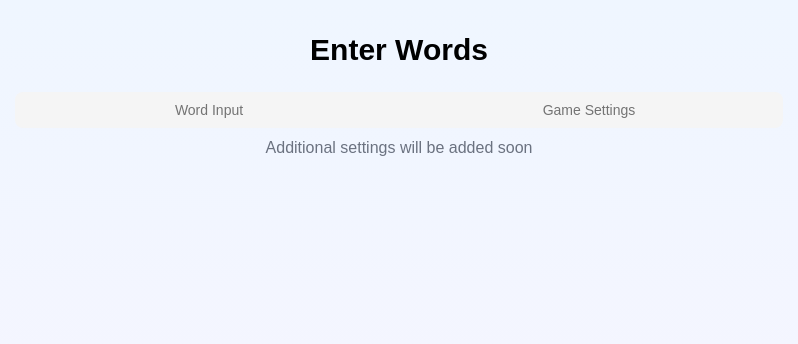
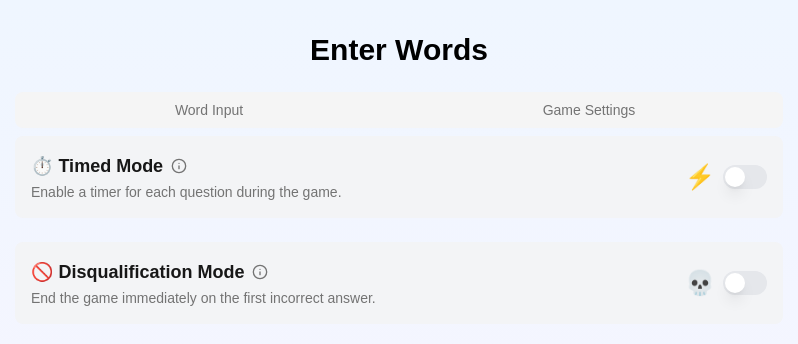
Before and after one commit to Daniel-Nashnaz/lingo-match, a Next.js app: page /input-words in a window 1280 px wide. Both pictures are taken after a click on the tab "Game Settings". Shown: the top 344 px of the page, without its empty margins (241-1039 px from the left). Built offline with nearby package versions, Linux system fonts and the light colour scheme.

Commit message:
[WIP] add Manages the game settings.

```diff
--- a/src/app/input-words/page.tsx
+++ b/src/app/input-words/page.tsx
@@ -17,6 +17,7 @@ import {
   NUM_OF_PAIRS,
   DURATION_SUCCSS,
 } from "@/lib/utils/constants";
+import SettingsTab from "@/components/game/settingsTab";
 /*
 const INITIAL_WORD_PAIRS: WordPair[] = [
   { id: uuidv4(), wordKnown: "חתול", wordLearn: "cat" },
@@ -104,7 +105,7 @@ export default function InputPage() {
   const startGame = () => {
     if (wordPairs.length < NUM_OF_PAIRS) {
       toast.error(`Please add at least ${NUM_OF_PAIRS} word pairs`, {
-        autoClose: DURATION_ERROR
+        autoClose: DURATION_ERROR,
       });
       return;
     }
@@ -125,7 +126,9 @@ export default function InputPage() {
     <div className="min-h-screen bg-gradient-to-b from-blue-50 to-purple-50 py-8 px-4">
       <ToastConfig />
       <div className="w-full max-w-3xl mx-auto">
-        <h2 className="text-3xl font-bold mb-6 text-center text-black">Enter Words</h2>
+        <h2 className="text-3xl font-bold mb-6 text-center text-black">
+          Enter Words
+        </h2>
         <Tabs defaultValue="wordInput" className="w-full">
           <TabsList className="grid w-full grid-cols-2">
             <TabsTrigger value="wordInput">Word Input</TabsTrigger>
@@ -211,9 +214,7 @@ export default function InputPage() {
             </div>
           </TabsContent>
           <TabsContent value="settings">
-            <p className="text-center text-gray-500">
-              Additional settings will be added soon
-            </p>
+            <SettingsTab />
           </TabsContent>
         </Tabs>
       </div>
--- /dev/null
+++ b/src/components/game/popoverInfo.tsx
@@ -0,0 +1,40 @@
+import React from "react";
+import { Button } from "@/components/ui/button";
+import {
+  Popover,
+  PopoverContent,
+  PopoverTrigger,
+} from "@/components/ui/popover";
+import { Info } from "lucide-react";
+
+interface PopoverInfoProps {
+  description: string;
+  details: string;
+  isOpen: boolean;
+  onOpenChange: (open: boolean) => void;
+}
+
+const PopoverInfo: React.FC<PopoverInfoProps> = ({
+  description,
+  details,
+  isOpen,
+  onOpenChange,
+}) => {
+  return (
+    <Popover open={isOpen} onOpenChange={onOpenChange}>
+      <PopoverTrigger asChild>
+        <Button variant="ghost" className="p-0 h-auto">
+          <Info className="h-4 w-4 text-muted-foreground" />
+        </Button>
+      </PopoverTrigger>
+      <PopoverContent className="w-80">
+        <p className="text-sm font-medium mb-2">{description}</p>
+        <p className="text-sm text-muted-foreground whitespace-pre-line">
+          {details}
+        </p>
+      </PopoverContent>
+    </Popover>
+  );
+};
+
+export default PopoverInfo;
--- /dev/null
+++ b/src/components/game/settingsTab.tsx
@@ -0,0 +1,68 @@
+"use client";
+import React, { useState } from "react";
+import { Switch } from "@/components/ui/switch";
+import { Label } from "@/components/ui/label";
+import { useAppContext } from "@/context/AppContext";
+import { motion } from "framer-motion";
+import PopoverInfo from "./popoverInfo";
+import { settingsInfo } from "@/data/settingGame";
+
+export default function SettingsTab() {
+  const { gameSettings, updateGameSettings } = useAppContext();
+  const [activePopover, setActivePopover] = useState<string | null>(null);
+
+  const settings = settingsInfo(gameSettings, updateGameSettings);
+
+  return (
+    <motion.div
+      className="space-y-6"
+      initial={{ opacity: 0 }}
+      animate={{ opacity: 1 }}
+      transition={{ duration: 0.5 }}
+    >
+      {settings.map((setting) => (
+        <motion.div
+          key={setting.id}
+          className="flex items-center justify-between p-4 bg-gray-100 rounded-lg hover:bg-gray-200 transition-colors duration-200"
+          whileHover={{ scale: 1.02 }}
+          whileTap={{ scale: 0.98 }}
+        >
+          <div className="space-y-0.5">
+            <div className="flex items-center space-x-2">
+              <Label htmlFor={setting.id} className="text-lg font-semibold">
+                {setting.title}
+              </Label>
+              <PopoverInfo
+                description={setting.description}
+                details={setting.details}
+                isOpen={activePopover === setting.id}
+                onOpenChange={(open) =>
+                  setActivePopover(open ? setting.id : null)
+                }
+              />
+            </div>
+            <p className="text-sm text-muted-foreground">
+              {setting.description}
+            </p>
+          </div>
+          <div className="flex items-center space-x-2">
+            <motion.div
+              animate={{ rotate: setting.checked ? 360 : 0 }}
+              transition={{ duration: 0.5 }}
+              className="text-2xl"
+            >
+              {setting.emoji}
+            </motion.div>
+            <Switch
+              id={setting.id}
+              checked={setting.checked}
+              onCheckedChange={(checked) => {
+                setting.onChange(checked);
+              }}
+            />
+          </div>
+        </motion.div>
+      ))}
+    </motion.div>
+  );
+}
```
